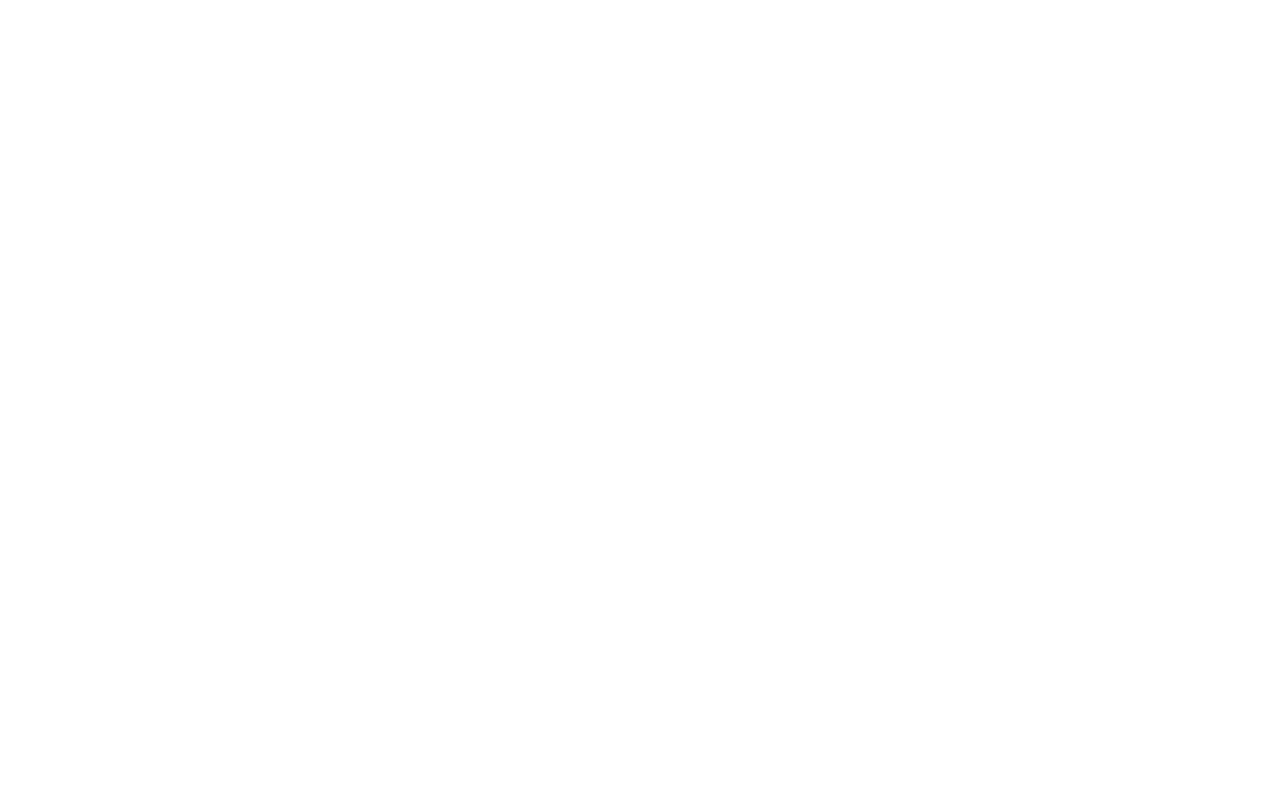
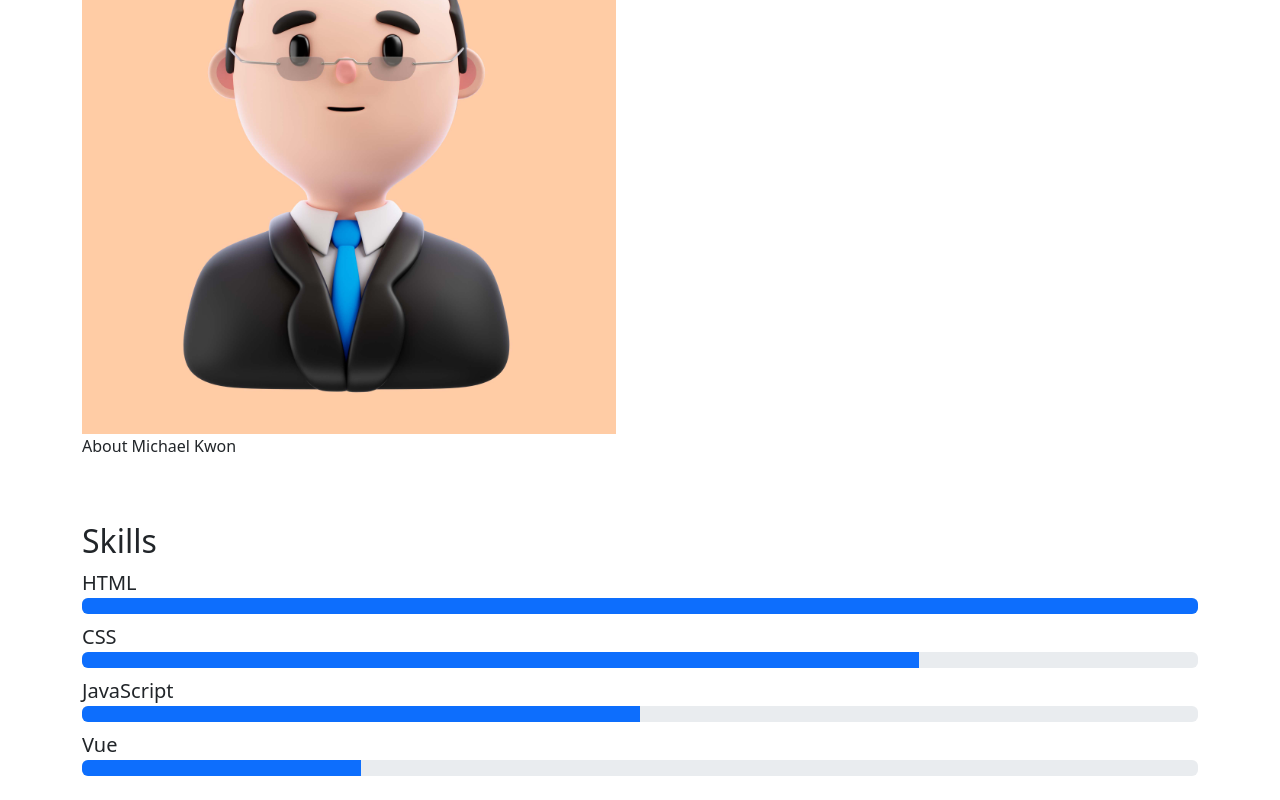
Before and after one commit to FE4902/Ai, a Vue app: page / in a window 1280 px wide. Shown: the part 1526-2326 px from the top of the page. Before the commit the page ends 1370 px from the top, so only its background shows below. Built offline with nearby package versions, Linux system fonts and the light colour scheme.

Commit message:
About 영역

```diff
--- a/src/App.vue
+++ b/src/App.vue
@@ -1,6 +1,7 @@
 <script setup>
-import Title from "./components/Title.vue";
+import TitlePage from "./components/Title.vue";
 import Portfolio from "./components/Portfolio.vue";
+import About from "./components/About.vue";
 </script>
 
 <template>
@@ -42,8 +43,9 @@
                 </div>
             </div>
         </nav>
-        <Title />
+        <TitlePage />
         <Portfolio />
+        <About />
     </div>
 </template>
 
--- /dev/null
+++ b/src/components/About.vue
@@ -0,0 +1,50 @@
+<template>
+    <section id="about" class="container">
+        <h1>About</h1>
+        <div class="row gx-5">
+            <figure class="col-md-6">
+                <img src="../assets/images/profile.jpg" alt="profile" />
+                <figcaption>About Michael Kwon</figcaption>
+            </figure>
+            <p class="col-md-6">
+                Lorem ipsum dolor sit amet consectetur adipisicing elit.
+                Exercitationem quisquam praesentium aliquid omnis rerum ea
+                architecto, animi fugit dolor temporibus ut totam commodi eum
+                ipsum atque dolorum quaerat quas. Ad.
+            </p>
+        </div>
+        <article class="row mt-5">
+            <h2>Skills</h2>
+            <dl>
+                <template v-for="skill in skills" :key="skill.id">
+                    <dt class="lead">{{ skill.name }}</dt>
+                    <dd>
+                        <div class="progress" role="progressbar">
+                            <div
+                                class="progress-bar"
+                                :style="{ width: skill.point }"
+                            ></div>
+                        </div>
+                    </dd>
+                </template>
+            </dl>
+        </article>
+    </section>
+</template>
+
+<script setup>
+const skills = [
+    { name: "HTML", point: "100%" },
+    { name: "CSS", point: "75%" },
+    { name: "JavaScript", point: "50%" },
+    { name: "Vue", point: "25%" },
+];
+</script>
+
+<style lang="scss" scoped>
+figure {
+    img {
+        width: 100%;
+    }
+}
+</style>
```
Also changed, not shown: src/assets/images/profile.jpg (added).
